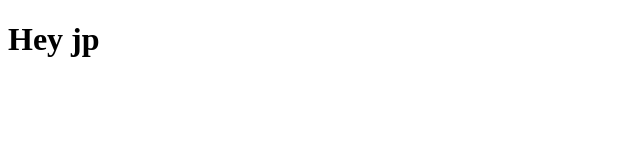
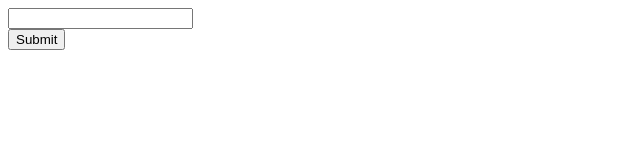
Before and after one commit to Jayshii/angular_practice, a plain HTML site: page Module_1/index.html in a window 1280 px wide. Shown: the whole page, without its empty margins (0-640 px from the left). Drawn offline with Linux system fonts and the light colour scheme.

Commit message:
Update index.html

```diff
--- a/Module_1/index.html
+++ b/Module_1/index.html
@@ -5,6 +5,16 @@
     <title>Hey jp</title>
   </head>
   <body>
-    <h1> Hey jp</h1>
+    <div>
+  <input type="text">
+</div>
+
+    <div>
+  <button> Submit </button>
+</div>
+
+<div id="display_message">
+</div>
+
   </body>
 </html>
```
